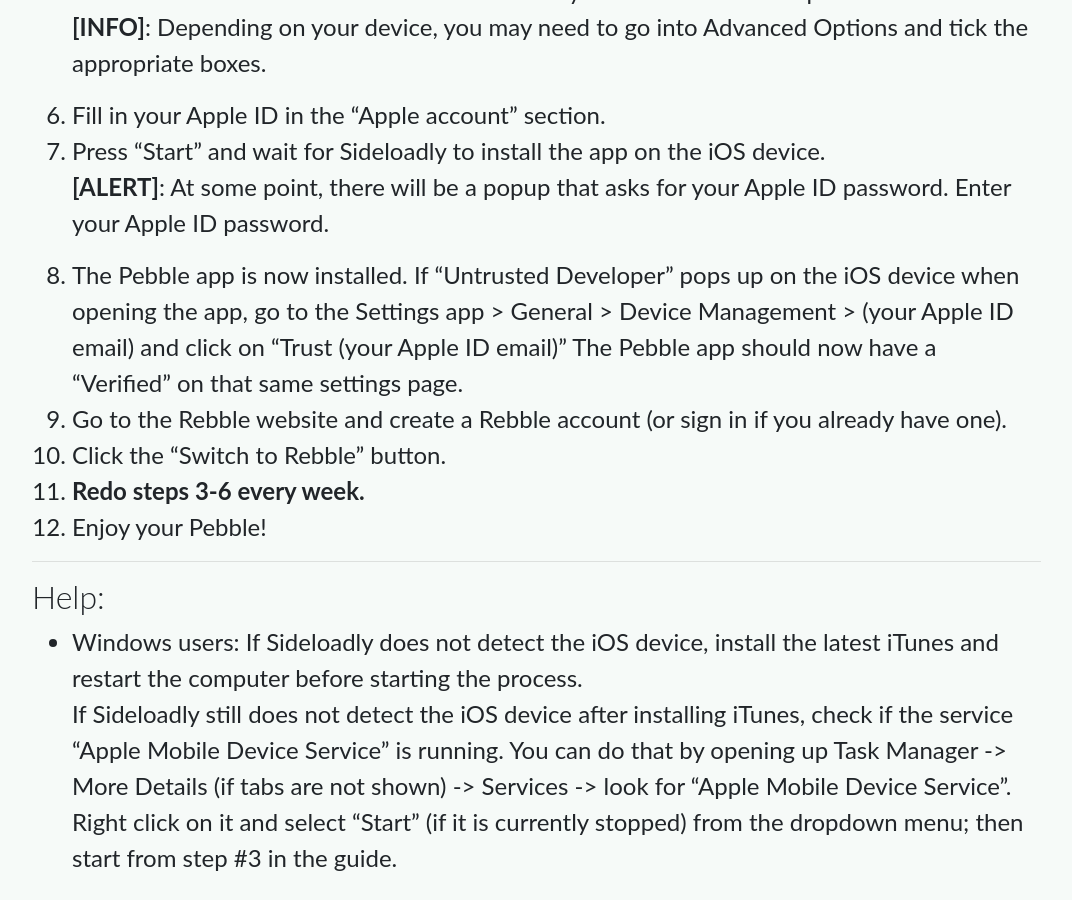
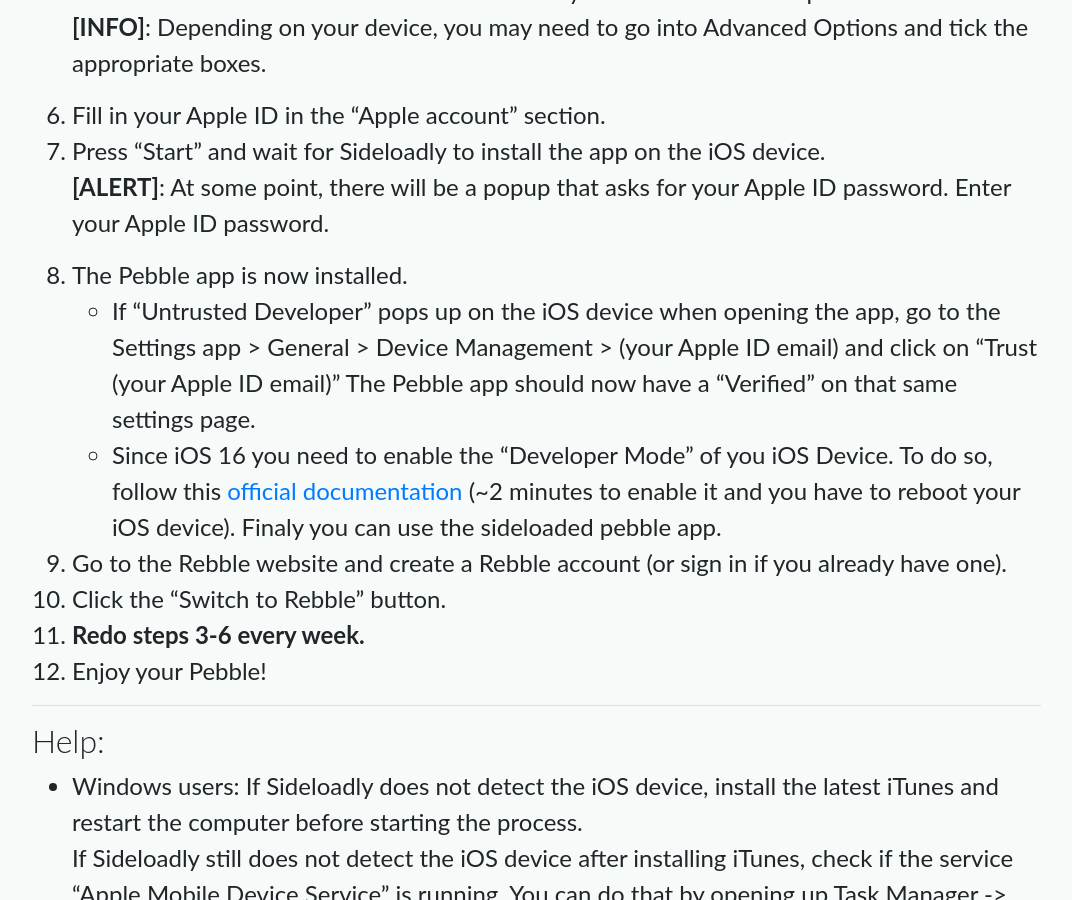
Before and after one commit to pebble-dev/rebble-help, a Jekyll site: the page built from _topic/sideload-ios-app.md, in a window 1280 px wide and 900 px high, scrolled down 1866 px. Shown: the whole window, without its empty margins (96-1168 px from the left). Built offline with Jekyll 4.4.1, drawn with Linux system fonts in a browser that asks for light colours; nearby versions of some CDN libraries.

Commit message:
Add iOS 16 "developer mode" documentaion.

```diff
--- a/_topic/sideload-ios-app.md
+++ b/_topic/sideload-ios-app.md
@@ -80,7 +80,10 @@ Installation:
 7. Fill in your Apple ID in the "Apple account" section.
 8. Press "Start" and wait for Sideloadly to install the app on the iOS device.
     > **[ALERT]**: At some point, there will be a popup that asks for your Apple ID password. Enter your Apple ID password.
-9. The Pebble app is now installed. If "Untrusted Developer" pops up on the iOS device when opening the app, go to the Settings app > General > Device Management > (your Apple ID email) and click on  "Trust (your Apple ID email)" The Pebble app should now have a "Verified" on that same settings page.
+9. The Pebble app is now installed.
+    - If "Untrusted Developer" pops up on the iOS device when opening the app, go to the Settings app > General > Device Management > (your Apple ID email) and click on  "Trust (your Apple ID email)" The Pebble app should now have a "Verified" on that same settings page.
+    - Since iOS 16 you need to enable the "Developer Mode" of you iOS Device. To do so, follow this [official documentation](https://developer.apple.com/documentation/xcode/enabling-developer-mode-on-a-device/) (~2 minutes to enable it and you have to reboot your iOS device).
+    Finaly you can use the sideloaded pebble app.
 10. Go to the Rebble website and create a Rebble account (or sign in if you already have one).
 11. Click the "Switch to Rebble" button.
 12. **Redo steps 3-6 every week.**
```
